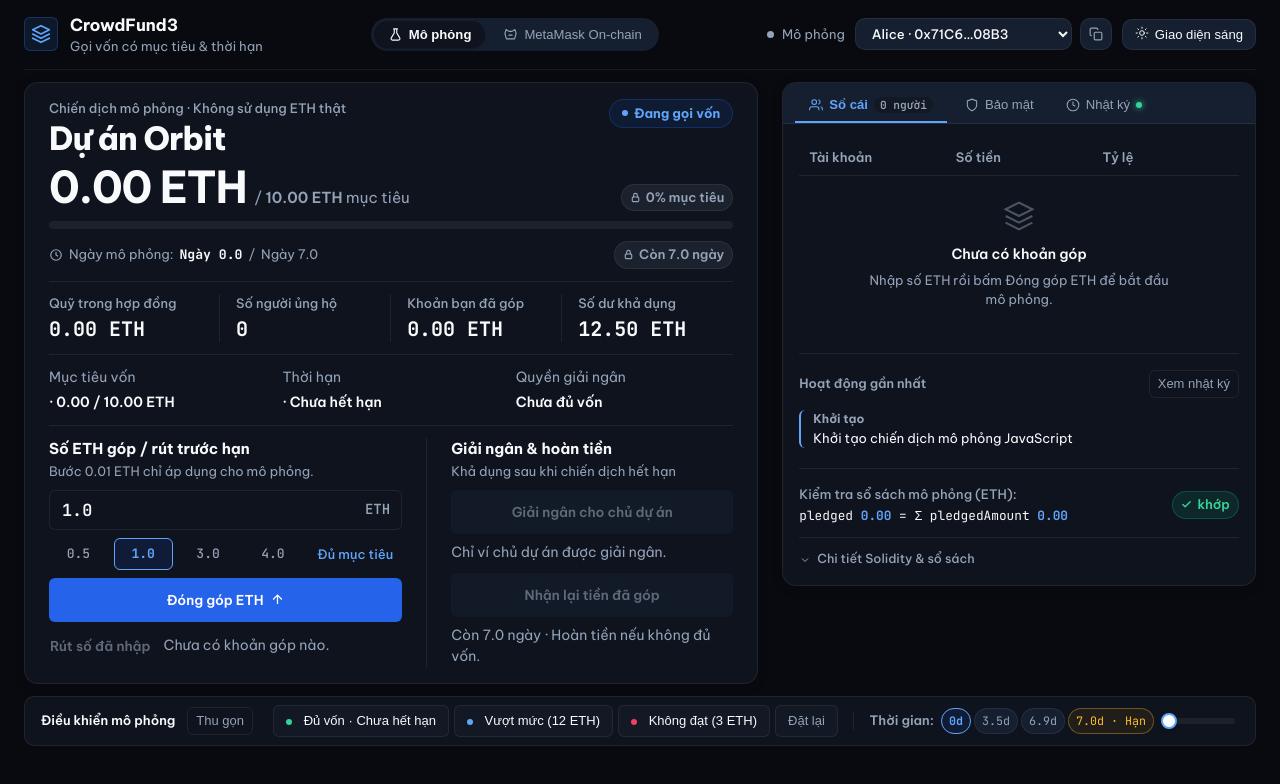
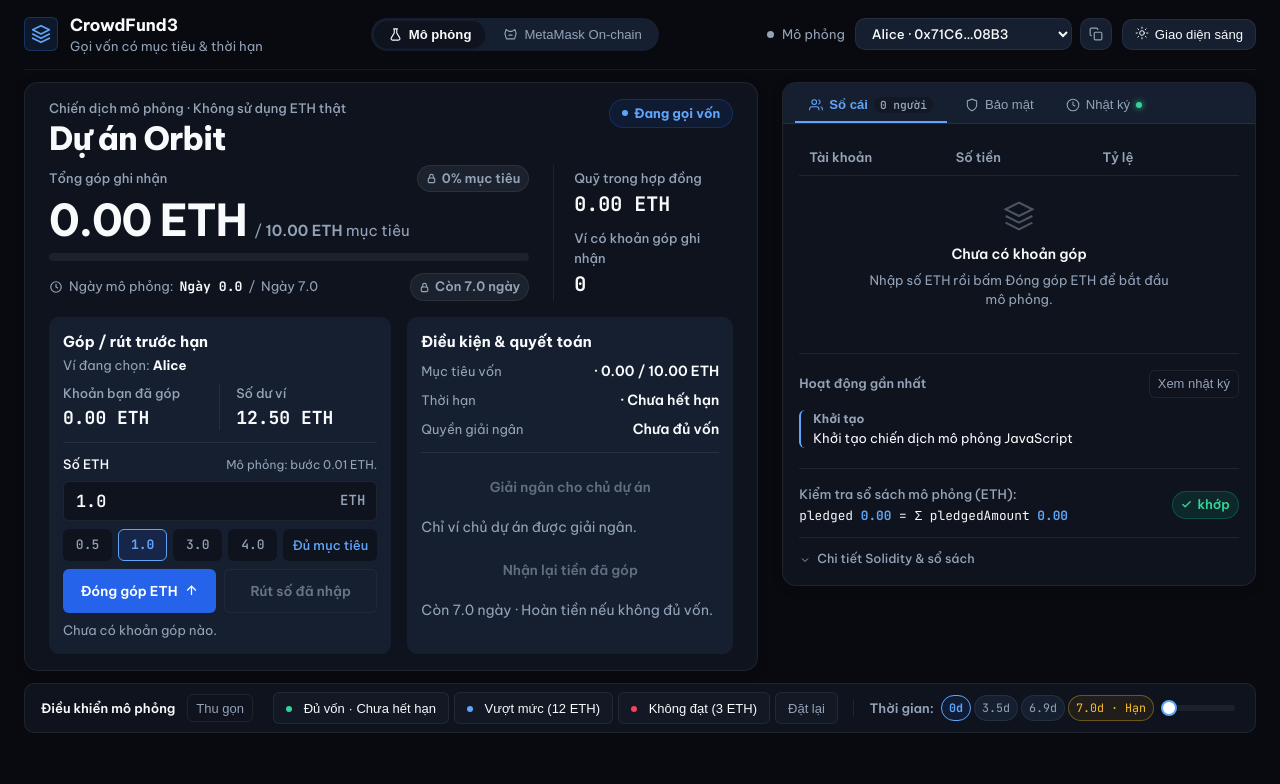
Before and after one commit to tungcorn/btl-blockchain, a website: page demo/index.html in a window 1280 px wide. Drawn offline with Linux system fonts and the light colour scheme.

Commit message:
fix(ui): separate campaign overview, wallet actions and settlement
Group campaign metrics apart from selected-wallet balances, place claim guards next to settlement actions, and distinguish both action areas visually. Add desktop grouping and label-layout regressions while preserving contract behavior.

Co-Authored-By: Claude Code <noreply@anthropic.com>

```diff
--- a/demo/app.js
+++ b/demo/app.js
@@ -571,6 +571,7 @@ function render() {
   setText('contractEscrowBalance', `${(appState.claimed ? 0 : appState.pledgedEth).toFixed(2)} ETH`);
 
   const mine = appState.contributions[wallet.address] || 0;
+  setText('sandboxWalletName', wallet.name);
   setText('myCurrentPledge', `${mine.toFixed(2)} ETH`);
   setText('activeWalletBalance', `${wallet.balance.toFixed(2)} ETH`);
 
--- a/demo/index.html
+++ b/demo/index.html
@@ -94,12 +94,13 @@
       <!-- ─────────── CỘT TRÁI: SẢN PHẨM & TƯƠNG TÁC CHÍNH ─────────── -->
       <section class="primary-column">
 
-        <!-- THẺ HERO CHIẾN DỊCH (Clean Unified Campaign Hero) -->
+        <!-- Ba vùng: chiến dịch, ví đang thao tác, điều kiện quyết toán. -->
         <div class="campaign-hero-card">
+          <section class="campaign-overview" aria-labelledby="campaignTitle">
           <div class="hero-header-row">
             <div>
               <div class="campaign-subtag">Chiến dịch mô phỏng · Không sử dụng ETH thật</div>
-              <h1 class="campaign-title">Dự án Orbit</h1>
+              <h1 class="campaign-title" id="campaignTitle">Dự án Orbit</h1>
             </div>
             <div class="state-pill state-active" id="campaignStatusPill">
               <span class="status-dot" aria-hidden="true"></span>
@@ -109,16 +110,19 @@
 
           <!-- HERO PROGRESS COMPONENT — Thanh tiến độ chuẩn sản phẩm thực tế -->
           <div class="hero-progress-block">
-            <div class="progress-main-row">
-              <div class="progress-amount-group">
-                <span class="amount-current" id="goalCurrent">0.00 ETH</span>
-                <span class="amount-target">/ <span id="goalTarget">10.00 ETH</span> mục tiêu</span>
-              </div>
+            <div class="progress-label-row">
+              <div class="progress-label">Tổng góp ghi nhận</div>
               <div class="progress-badges">
                 <span class="cond-badge" id="condGoal">
                   <span class="cond-icon" aria-hidden="true"></span>
                   <span id="condGoalText">chưa thoả</span>
                 </span>
+              </div>
+            </div>
+            <div class="progress-main-row">
+              <div class="progress-amount-group">
+                <span class="amount-current" id="goalCurrent">0.00 ETH</span>
+                <span class="amount-target">/ <span id="goalTarget">10.00 ETH</span> mục tiêu</span>
               </div>
             </div>
 
@@ -143,39 +147,40 @@
             </div>
           </div>
 
-          <!-- DẢI 4 SỐ LIỆU TỔNG QUAN (Unified Segmented Metric Strip) -->
           <div class="metrics-strip">
             <div class="metric-cell">
               <span class="cell-label">Quỹ trong hợp đồng</span>
               <span class="cell-val" id="contractEscrowBalance">0.00 ETH</span>
             </div>
             <div class="metric-cell">
-              <span class="cell-label">Số người ủng hộ</span>
+              <span class="cell-label">Ví có khoản góp ghi nhận</span>
               <span class="cell-val" id="displayBackersCount">0</span>
             </div>
-            <div class="metric-cell">
-              <span class="cell-label">Khoản bạn đã góp</span>
-              <span class="cell-val" id="myCurrentPledge">0.00 ETH</span>
-            </div>
-            <div class="metric-cell">
-              <span class="cell-label">Số dư khả dụng</span>
-              <span class="cell-val" id="activeWalletBalance">12.50 ETH</span>
-            </div>
           </div>
-
-          <div class="claim-guards" aria-label="Điều kiện giải ngân cho ví đang chọn" aria-live="polite">
-            <div><span class="guard-label">Mục tiêu vốn</span><strong id="guardGoal">Chưa đạt</strong></div>
-            <div><span class="guard-label">Thời hạn</span><strong id="guardTime">Chưa hết hạn</strong></div>
-            <div><span class="guard-label">Quyền giải ngân</span><strong id="guardClaim">Chỉ chủ dự án</strong></div>
-          </div>
+          </section>
 
           <div class="action-cockpit">
-            <div class="action-pod pledge-pod">
+            <section class="action-pod pledge-pod" aria-labelledby="pledgeSectionTitle">
               <div class="pod-header">
-                <label class="pod-title" for="pledgeInput">Số ETH góp / rút trước hạn</label>
-                <span class="pod-sub" id="sandboxAmountHint">Bước 0.01 ETH chỉ áp dụng cho mô phỏng.</span>
+                <h2 class="pod-title" id="pledgeSectionTitle">Góp / rút trước hạn</h2>
+                <p class="wallet-context">Ví đang chọn: <strong id="sandboxWalletName">Alice</strong></p>
               </div>
 
+              <div class="wallet-metrics">
+                <div class="metric-cell">
+                  <span class="cell-label">Khoản bạn đã góp</span>
+                  <span class="cell-val" id="myCurrentPledge">0.00 ETH</span>
+                </div>
+                <div class="metric-cell">
+                  <span class="cell-label">Số dư ví</span>
+                  <span class="cell-val" id="activeWalletBalance">12.50 ETH</span>
+                </div>
+              </div>
+
+              <div class="amount-label-row">
+                <label for="pledgeInput">Số ETH</label>
+                <span id="sandboxAmountHint">Mô phỏng: bước 0.01 ETH.</span>
+              </div>
               <div class="pledge-input-row">
                 <div class="input-currency-wrapper">
                   <input type="number" id="pledgeInput" min="0.01" step="0.01" value="1.0"
@@ -198,17 +203,20 @@
                     <path d="M12 19V5M5 12l7-7 7 7"/>
                   </svg>
                 </button>
+                <button id="btnUnpledge" class="btn btn-secondary" onclick="handleUnpledge()" aria-describedby="unpledgeConditionHint">Rút số đã nhập</button>
               </div>
-              <div class="unpledge-action">
-                <button id="btnUnpledge" class="btn btn-text" onclick="handleUnpledge()" aria-describedby="unpledgeConditionHint">Rút số đã nhập</button>
-                <div class="condition-hint" id="unpledgeConditionHint">Bạn có thể rút lại tiền khi chiến dịch còn hạn.</div>
+              <div class="condition-hint" id="unpledgeConditionHint">Bạn có thể rút lại tiền khi chiến dịch còn hạn.</div>
+            </section>
+
+            <section class="action-pod settlement-pod" aria-labelledby="settlementSectionTitle">
+              <div class="pod-header">
+                <h2 class="pod-title" id="settlementSectionTitle">Điều kiện &amp; quyết toán</h2>
               </div>
-            </div>
 
-            <div class="action-pod settlement-pod">
-              <div class="pod-header">
-                <span class="pod-title">Giải ngân &amp; hoàn tiền</span>
-                <span class="pod-sub">Khả dụng sau khi chiến dịch hết hạn</span>
+              <div class="claim-guards" aria-label="Điều kiện giải ngân cho ví đang chọn" aria-live="polite">
+                <div><span class="guard-label">Mục tiêu vốn</span><strong id="guardGoal">Chưa đạt</strong></div>
+                <div><span class="guard-label">Thời hạn</span><strong id="guardTime">Chưa hết hạn</strong></div>
+                <div><span class="guard-label">Quyền giải ngân</span><strong id="guardClaim">Chỉ chủ dự án</strong></div>
               </div>
 
               <div class="settlement-stack">
@@ -221,10 +229,8 @@
                   <div class="condition-hint" id="refundConditionHint">Mỗi người tự nhận lại tiền nếu không đủ vốn.</div>
                 </div>
               </div>
-            </div>
+            </section>
           </div>
-
-
         </div>
 
       </section>
--- a/demo/style.css
+++ b/demo/style.css
@@ -433,13 +433,30 @@ body {
   margin-bottom: 20px;
 }
 
+.campaign-overview {
+  display: grid;
+  grid-template-columns: minmax(0, 1fr) 180px;
+  column-gap: 24px;
+}
+
+.campaign-overview .hero-header-row {
+  grid-column: 1 / -1;
+}
+
+@media (max-width: 640px) {
+  .campaign-overview {
+    grid-template-columns: 1fr;
+    row-gap: 12px;
+  }
+}
+
 /* --- HERO PROGRESS BLOCK --- */
 /* --- HERO PROGRESS BLOCK (SEAMLESS INTEGRATION — NO BOX-IN-A-BOX) --- */
 .hero-progress-block {
   background: transparent;
   border: none;
   padding: 0;
-  margin-bottom: 22px;
+  margin-bottom: 0;
 }
 
 .progress-main-row {
@@ -646,25 +663,29 @@ body {
 
 .claim-guards {
   display: grid;
-  grid-template-columns: repeat(3, minmax(0, 1fr));
-  gap: 16px;
+  gap: 8px;
   padding-bottom: 12px;
   margin-bottom: 12px;
   border-bottom: 1px solid var(--border-hairline);
 }
 
+.claim-guards > div {
+  display: grid;
+  grid-template-columns: minmax(0, 0.9fr) minmax(0, 1.1fr);
+  align-items: baseline;
+  gap: 8px;
+}
+
 .guard-label {
-  display: block;
-  font-size: 0.875rem;
-  color: var(--text-muted);
-  margin-bottom: 4px;
+  font-size: 0.8125rem;
+  color: var(--text-muted);
 }
 
 .claim-guards strong {
-  display: block;
   font-size: 0.875rem;
   font-weight: 600;
   color: var(--text-main);
+  text-align: right;
 }
 
 .claim-guards .is-met {
@@ -688,20 +709,96 @@ body {
   font-size: 0.8125rem;
 }
 
-/* --- METRICS STRIP (UNIFIED CONTINUOUS INSTRUMENT BAR) --- */
+/* Campaign figures stay in the overview; wallet figures stay beside the input. */
+.progress-label-row {
+  display: flex;
+  align-items: center;
+  justify-content: space-between;
+  gap: 12px;
+  margin-bottom: 6px;
+}
+
+.progress-label-row .cond-badge {
+  white-space: nowrap;
+}
+
+.progress-label {
+  font-size: 0.8125rem;
+  font-weight: 500;
+  color: var(--text-muted);
+}
+
+.metrics-strip,
+.wallet-metrics {
+  display: grid;
+  grid-template-columns: repeat(2, minmax(0, 1fr));
+}
+
 .metrics-strip {
-  display: grid;
-  grid-template-columns: repeat(4, minmax(0, 1fr));
-  padding: 16px 0;
-  margin-bottom: 20px;
-  border-top: 1px solid var(--border-hairline);
+  grid-template-columns: 1fr;
+  align-content: center;
+  gap: 12px;
+  padding-left: 20px;
+  border-left: 1px solid var(--border-hairline);
+}
+
+.metrics-strip .metric-cell {
+  padding: 0;
+  border: 0;
+}
+
+.metrics-strip .cell-label {
+  white-space: normal;
+  overflow: visible;
+}
+
+@media (max-width: 640px) {
+  .metrics-strip {
+    grid-template-columns: repeat(2, minmax(0, 1fr));
+    padding: 12px 0 0;
+    border-left: 0;
+    border-top: 1px solid var(--border-hairline);
+  }
+}
+
+.wallet-metrics {
+  padding-bottom: 12px;
+  margin-bottom: 12px;
   border-bottom: 1px solid var(--border-hairline);
 }
 
-@media (max-width: 768px) {
-  .metrics-strip {
-    grid-template-columns: repeat(2, 1fr);
-  }
+.wallet-metrics .cell-val {
+  font-size: 1.125rem;
+}
+
+.wallet-context {
+  margin-top: 3px;
+  font-size: 0.8125rem;
+  color: var(--text-muted);
+}
+
+.wallet-context strong {
+  color: var(--text-main);
+}
+
+.amount-label-row {
+  display: flex;
+  align-items: baseline;
+  justify-content: space-between;
+  flex-wrap: wrap;
+  gap: 4px 8px;
+  margin-bottom: 6px;
+  font-size: 0.8125rem;
+  color: var(--text-muted);
+}
+
+.amount-label-row label {
+  color: var(--text-main);
+  font-weight: 500;
+}
+
+#sandboxAmountHint {
+  font-size: 0.75rem;
 }
 
 .metric-cell {
@@ -721,16 +818,6 @@ body {
   border-right: none;
 }
 
-@media (max-width: 768px) {
-  .metric-cell:nth-child(2) {
-    border-right: none;
-  }
-  .metric-cell:nth-child(1),
-  .metric-cell:nth-child(2) {
-    border-bottom: 1px solid var(--border-hairline);
-  }
-}
-
 .cell-label {
   display: block;
   font-size: 0.8125rem;
@@ -759,8 +846,9 @@ body {
 /* --- ACTION COCKPIT --- */
 .action-cockpit {
   display: grid;
-  grid-template-columns: minmax(0, 1.15fr) minmax(0, 1fr);
-  gap: 24px;
+  grid-template-columns: minmax(0, 1.05fr) minmax(0, 1fr);
+  gap: 16px;
+  margin-top: 20px;
 }
 
 @media (max-width: 640px) {
@@ -773,16 +861,14 @@ body {
   min-width: 0;
   display: flex;
   flex-direction: column;
-}
-
-.settlement-pod {
-  border-left: 1px solid var(--border-hairline);
-  padding-left: 24px;
+  padding: 16px;
+  background: var(--bg-subtle);
+  border-radius: var(--radius-md);
 }
 
 .campaign-hero-card[data-state="Successful"] .settlement-pod,
 .campaign-hero-card[data-state="Failed"] .settlement-pod {
-  border-left-color: var(--color-primary);
+  box-shadow: inset 0 3px 0 var(--color-primary);
 }
 
 .pod-header {
@@ -896,32 +982,14 @@ body {
   gap: 8px;
 }
 
-.unpledge-action {
-  display: flex;
-  align-items: center;
-  gap: 12px;
+.pod-btn-group .btn {
+  flex: 1;
+  padding-inline: 8px;
+}
+
+.pledge-pod > .condition-hint {
   margin-top: 8px;
-}
-
-.unpledge-action .btn-text {
-  flex-shrink: 0;
-}
-
-.btn.btn-text {
-  min-height: 32px;
-  padding: 4px 0;
-  background: transparent;
-  color: var(--color-primary);
-  justify-content: flex-start;
-}
-
-.btn-text:disabled {
-  color: var(--text-subtle);
-  opacity: 0.6;
-}
-
-.unpledge-action .condition-hint {
-  margin-top: 0;
+  font-size: 0.8125rem;
 }
 
 .btn {
@@ -2118,15 +2186,14 @@ input:focus-visible,
   .campaign-desc {
     margin-bottom: 12px;
   }
-  .hero-progress-block {
-    margin-bottom: 12px;
-  }
   .amount-current {
     font-size: 2.75rem;
   }
-  .metrics-strip {
-    padding: 12px 0;
-    margin-bottom: 12px;
+  .action-cockpit {
+    margin-top: 16px;
+  }
+  .action-pod {
+    padding: 14px;
   }
   .pod-header {
     margin-bottom: 8px;
```
Also changed, not shown: tests/ui/demo.spec.js (+72 -0 lines).
